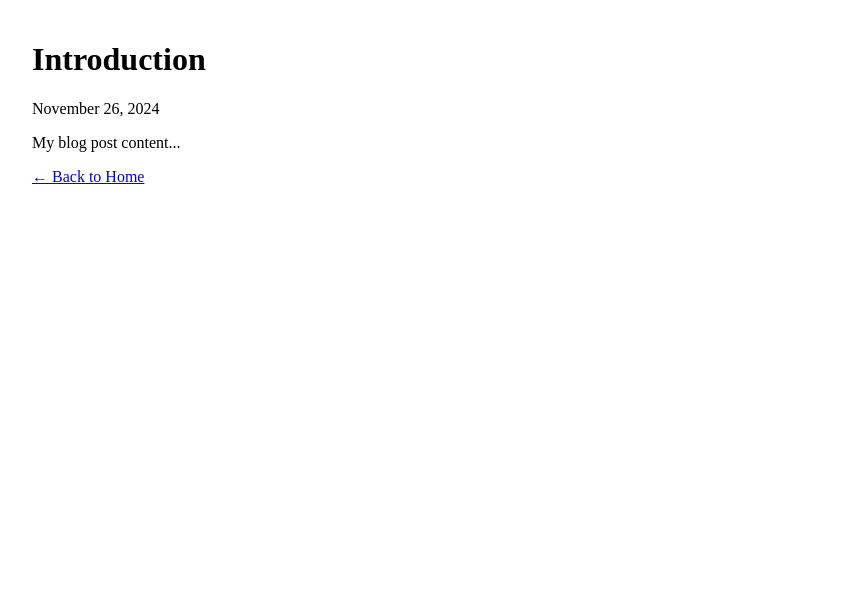
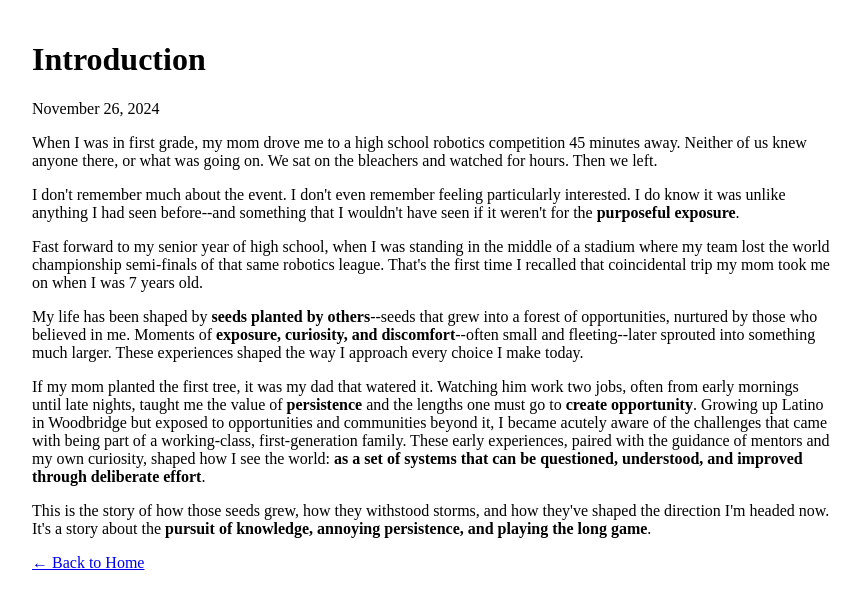
Before and after one commit to carraya/me, a plain HTML site: page blog/introduction.html in a window 1280 px wide. Shown: the whole page, without its empty margins (208-1069 px from the left). Drawn offline with Linux system fonts and the light colour scheme.

Commit message:
blog: introduction

```diff
--- a/blog/introduction.html
+++ b/blog/introduction.html
@@ -16,8 +16,57 @@
     <h1>Introduction</h1>
     <time datetime="2024-11-26">November 26, 2024</time>
 
-    <!-- Blog content goes here -->
-    <p>My blog post content...</p>
+    <p>
+      When I was in first grade, my mom drove me to a high school robotics
+      competition 45 minutes away. Neither of us knew anyone there, or what was
+      going on. We sat on the bleachers and watched for hours. Then we left.
+    </p>
+
+    <p>
+      I don't remember much about the event. I don't even remember feeling
+      particularly interested. I do know it was unlike anything I had seen
+      before--and something that I wouldn't have seen if it weren't for the
+      <b>purposeful exposure</b>.
+    </p>
+
+    <p>
+      Fast forward to my senior year of high school, when I was standing in the
+      middle of a stadium where my team lost the world championship semi-finals
+      of that same robotics league. That's the first time I recalled that
+      coincidental trip my mom took me on when I was 7 years old.
+    </p>
+
+    <p>
+      My life has been shaped by <b>seeds planted by others</b>--seeds that grew
+      into a forest of opportunities, nurtured by those who believed in me.
+      Moments of <b>exposure, curiosity, and discomfort</b>--often small and
+      fleeting--later sprouted into something much larger. These experiences
+      shaped the way I approach every choice I make today.
+    </p>
+
+    <p>
+      If my mom planted the first tree, it was my dad that watered it. Watching
+      him work two jobs, often from early mornings until late nights, taught me
+      the value of <b>persistence</b> and the lengths one must go to
+      <b>create opportunity</b>. Growing up Latino in Woodbridge but exposed to
+      opportunities and communities beyond it, I became acutely aware of the
+      challenges that came with being part of a working-class, first-generation
+      family. These early experiences, paired with the guidance of mentors and
+      my own curiosity, shaped how I see the world:
+      <b
+        >as a set of systems that can be questioned, understood, and improved
+        through deliberate effort</b
+      >.
+    </p>
+
+    <p>
+      This is the story of how those seeds grew, how they withstood storms, and
+      how they've shaped the direction I'm headed now. It's a story about the
+      <b
+        >pursuit of knowledge, annoying persistence, and playing the long
+        game</b
+      >.
+    </p>
 
     <a href="../index.html">← Back to Home</a>
   </body>
```
